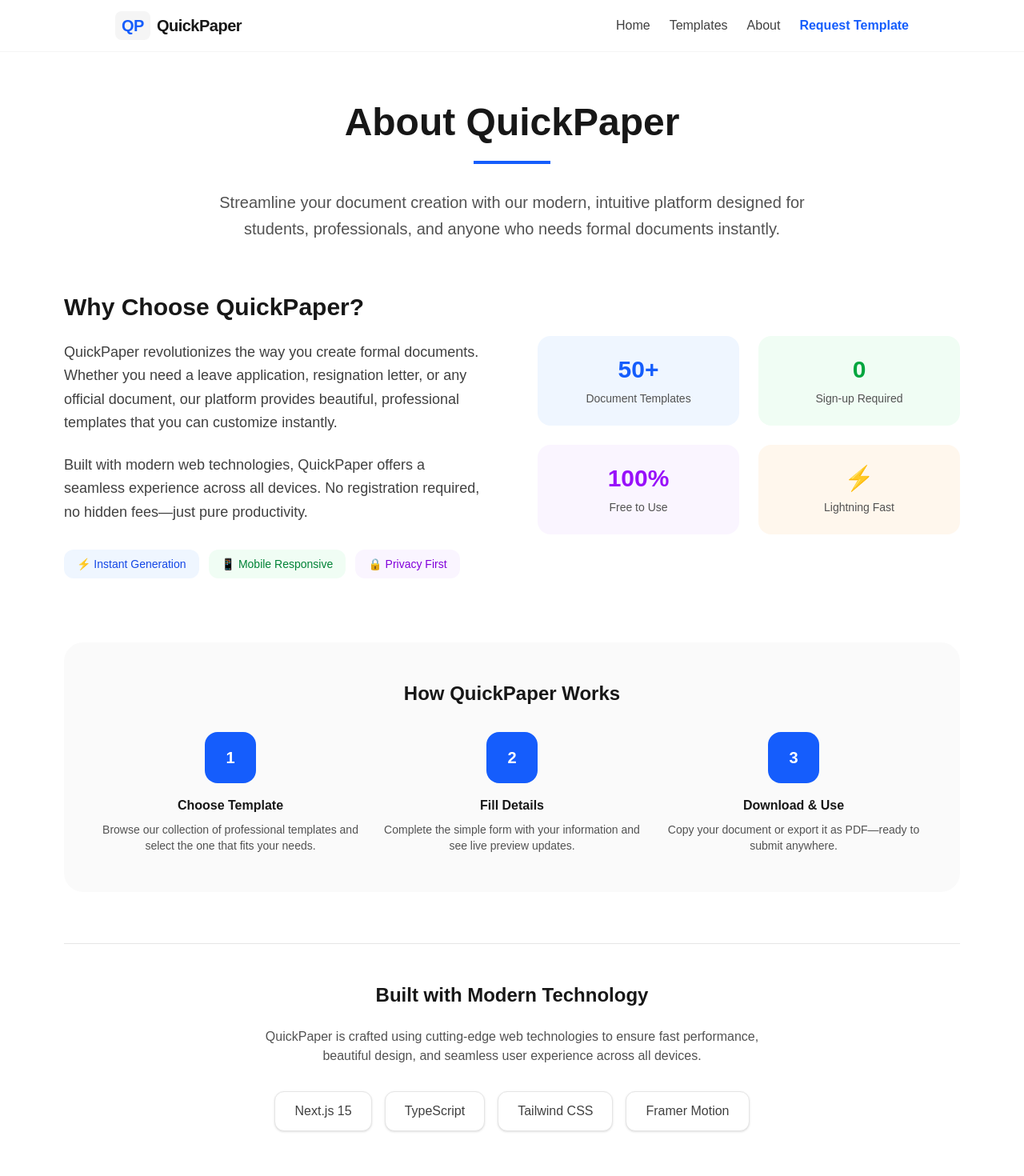
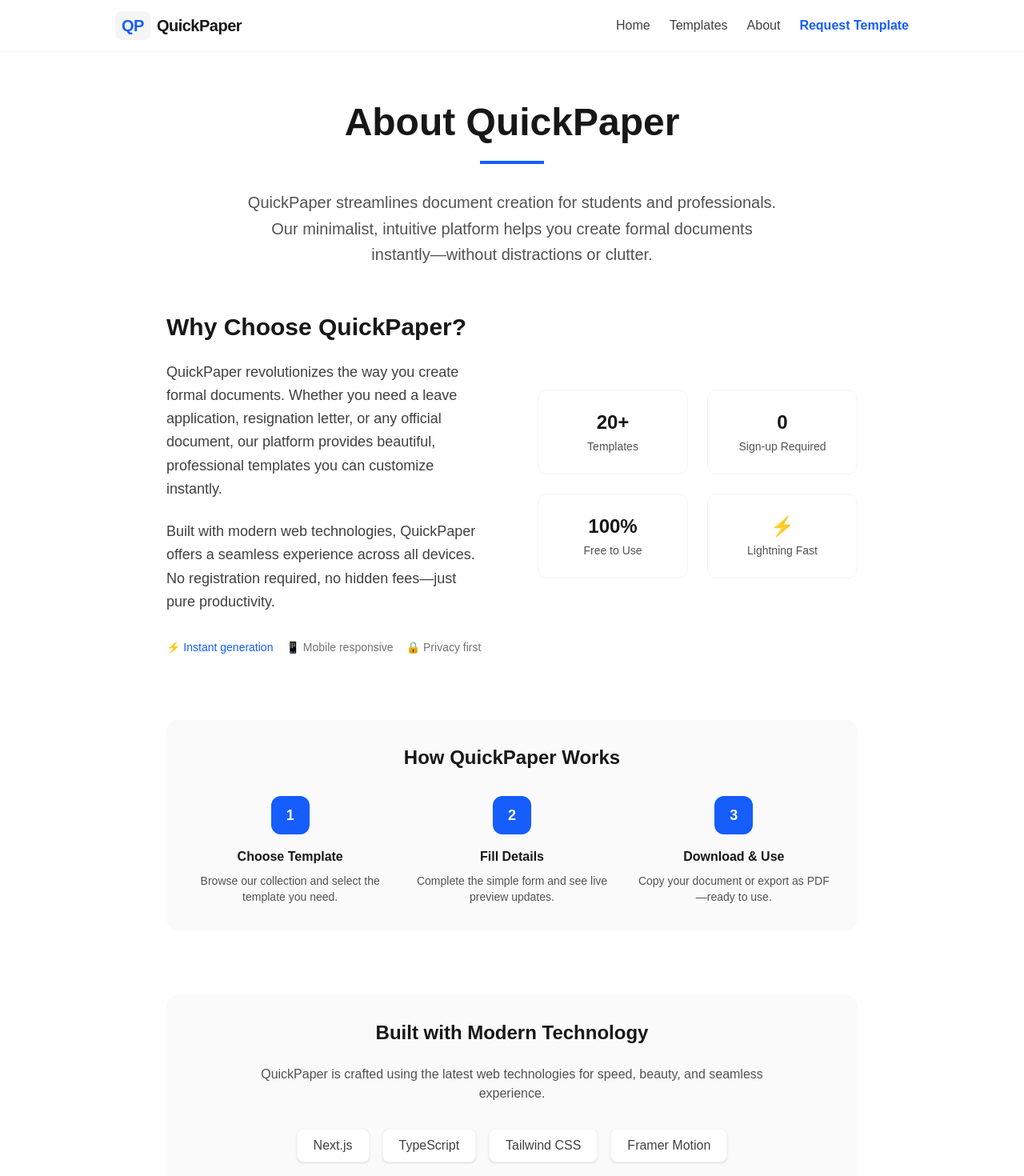
Before and after one commit to aditiappemane/QuickPaper, a Next.js app: page /about in a window 1280 px wide. Shown: the top 1470 px of the page at 80% size. Built offline with nearby package versions, Linux system fonts and the light colour scheme.

Commit message:
Updated the about/page.tsx

```diff
--- a/src/app/about/page.tsx
+++ b/src/app/about/page.tsx
@@ -10,167 +10,233 @@ export default function AboutPage() {
       <Header />
       <Template>
         <main className="flex-1 bg-white">
-          <div className="max-w-6xl mx-auto px-4 py-16">
+          <div className="max-w-4xl mx-auto px-4 py-16">
+            {/* Hero */}
             <motion.div
-              initial={{ opacity: 0, y: 32 }}
-              animate={{ opacity: 1, y: 0 }}
-              transition={{ duration: 0.5, ease: "easeOut" }}
+              initial={{ opacity: 0, filter: "blur(12px)" }}
+              animate={{ opacity: 1, filter: "blur(0px)" }}
+              transition={{ duration: 0.7, ease: "easeOut" }}
+              className="text-center mb-14"
             >
-              <div className="text-center mb-16">
-                <h1 className="text-5xl font-bold mb-6 text-neutral-900">
+              <motion.h1
+                initial={{ opacity: 0, filter: "blur(10px)" }}
+                animate={{ opacity: 1, filter: "blur(0px)" }}
+                transition={{ duration: 0.7, delay: 0.1, ease: "easeOut" }}
+                className="text-4xl md:text-5xl font-bold mb-6 text-neutral-900"
+              >
                 About QuickPaper
-                </h1>
-                <div className="w-24 h-1 bg-blue-600 mx-auto mb-8"></div>
-                <p className="text-xl text-neutral-600 max-w-3xl mx-auto leading-relaxed">
-                  Streamline your document creation with our modern, intuitive
-                  platform designed for students, professionals, and anyone who
-                  needs formal documents instantly.
-                </p>
-              </div>
+              </motion.h1>
+              <motion.div
+                initial={{ opacity: 0, filter: "blur(8px)" }}
+                animate={{ opacity: 1, filter: "blur(0px)" }}
+                transition={{ duration: 0.7, delay: 0.18, ease: "easeOut" }}
+                className="w-20 h-1 bg-blue-600 mx-auto mb-8"
+              />
+              <motion.p
+                initial={{ opacity: 0, filter: "blur(8px)" }}
+                animate={{ opacity: 1, filter: "blur(0px)" }}
+                transition={{ duration: 0.7, delay: 0.22, ease: "easeOut" }}
+                className="text-lg md:text-xl text-neutral-600 max-w-2xl mx-auto leading-relaxed"
+              >
+                QuickPaper streamlines document creation for students and
+                professionals. Our minimalist, intuitive platform helps you
+                create formal documents instantly—without distractions or
+                clutter.
+              </motion.p>
+            </motion.div>
 
-              <div className="grid lg:grid-cols-2 gap-16 items-center mb-20">
+            {/* Why Choose */}
+            <motion.div
+              initial={{ opacity: 0, filter: "blur(12px)" }}
+              animate={{ opacity: 1, filter: "blur(0px)" }}
+              transition={{ duration: 0.7, delay: 0.18, ease: "easeOut" }}
+              className="grid lg:grid-cols-2 gap-16 items-center mb-20"
+            >
               <div className="space-y-6">
-                  <h2 className="text-3xl font-semibold text-neutral-900 mb-6">
+                <motion.h2
+                  initial={{ opacity: 0, filter: "blur(10px)" }}
+                  animate={{ opacity: 1, filter: "blur(0px)" }}
+                  transition={{ duration: 0.7, delay: 0.22, ease: "easeOut" }}
+                  className="text-2xl md:text-3xl font-semibold text-neutral-900 mb-6"
+                >
                   Why Choose QuickPaper?
-                  </h2>
-                  <p className="text-lg text-neutral-700 leading-relaxed">
-                    QuickPaper revolutionizes the way you create formal
-                    documents. Whether you need a leave application, resignation
-                    letter, or any official document, our platform provides
-                    beautiful, professional templates that you can customize
-                    instantly.
-                  </p>
-                  <p className="text-lg text-neutral-700 leading-relaxed">
+                </motion.h2>
+                <motion.p
+                  initial={{ opacity: 0, filter: "blur(8px)" }}
+                  animate={{ opacity: 1, filter: "blur(0px)" }}
+                  transition={{ duration: 0.7, delay: 0.26, ease: "easeOut" }}
+                  className="text-base md:text-lg text-neutral-700 leading-relaxed"
+                >
+                  QuickPaper revolutionizes the way you create formal documents.
+                  Whether you need a leave application, resignation letter, or
+                  any official document, our platform provides beautiful,
+                  professional templates you can customize instantly.
+                </motion.p>
+                <motion.p
+                  initial={{ opacity: 0, filter: "blur(8px)" }}
+                  animate={{ opacity: 1, filter: "blur(0px)" }}
+                  transition={{ duration: 0.7, delay: 0.3, ease: "easeOut" }}
+                  className="text-base md:text-lg text-neutral-700 leading-relaxed"
+                >
                   Built with modern web technologies, QuickPaper offers a
                   seamless experience across all devices. No registration
                   required, no hidden fees—just pure productivity.
-                  </p>
-                  <div className="flex flex-wrap gap-3 mt-8">
-                    <span className="px-4 py-2 bg-blue-50 text-blue-700 rounded-xl text-sm font-medium">
-                      ⚡ Instant Generation
-                    </span>
-                    <span className="px-4 py-2 bg-green-50 text-green-700 rounded-xl text-sm font-medium">
-                      📱 Mobile Responsive
-                    </span>
-                    <span className="px-4 py-2 bg-purple-50 text-purple-700 rounded-xl text-sm font-medium">
-                      🔒 Privacy First
-                    </span>
+                </motion.p>
+                <motion.ul
+                  initial={{ opacity: 0, filter: "blur(6px)" }}
+                  animate={{ opacity: 1, filter: "blur(0px)" }}
+                  transition={{ duration: 0.7, delay: 0.32, ease: "easeOut" }}
+                  className="flex flex-wrap gap-4 mt-8"
+                >
+                  <li className="text-blue-600 font-medium text-sm">
+                    ⚡ Instant generation
+                  </li>
+                  <li className="text-neutral-500 font-medium text-sm">
+                    📱 Mobile responsive
+                  </li>
+                  <li className="text-neutral-500 font-medium text-sm">
+                    🔒 Privacy first
+                  </li>
+                </motion.ul>
               </div>
+              <div className="grid grid-cols-2 gap-6">
+                {[
+                  {
+                    value: "20+",
+                    label: "Templates",
+                  },
+                  {
+                    value: "0",
+                    label: "Sign-up Required",
+                  },
+                  {
+                    value: "100%",
+                    label: "Free to Use",
+                  },
+                  {
+                    value: "⚡",
+                    label: "Lightning Fast",
+                  },
+                ].map((stat, i) => (
+                  <motion.div
+                    key={i}
+                    initial={{ opacity: 0, filter: "blur(8px)" }}
+                    animate={{ opacity: 1, filter: "blur(0px)" }}
+                    transition={{
+                      duration: 0.7,
+                      delay: 0.34 + i * 0.06,
+                      ease: "easeOut",
+                    }}
+                    whileHover={{ scale: 1.04 }}
+                    className="p-6 rounded-xl border border-gray-100 bg-white text-center"
+                  >
+                    <div className="text-2xl font-bold text-neutral-900 mb-1">
+                      {stat.value}
                     </div>
-
-                <div className="grid grid-cols-2 gap-6">
-                  <motion.div
-                    whileHover={{ scale: 1.05 }}
-                    className="bg-blue-50 p-6 rounded-2xl text-center"
-                  >
-                    <div className="text-3xl font-bold text-blue-600 mb-2">
-                      50+
-                    </div>
-                    <div className="text-sm text-neutral-600">
-                      Document Templates
+                    <div className="text-sm text-neutral-600">{stat.label}</div>
+                  </motion.div>
+                ))}
               </div>
             </motion.div>
+
+            {/* How It Works */}
             <motion.div
-                    whileHover={{ scale: 1.05 }}
-                    className="bg-green-50 p-6 rounded-2xl text-center"
+              initial={{ opacity: 0, filter: "blur(12px)" }}
+              animate={{ opacity: 1, filter: "blur(0px)" }}
+              transition={{ duration: 0.7, delay: 0.32, ease: "easeOut" }}
+              className="rounded-2xl bg-neutral-50 p-8 mb-20"
             >
-                    <div className="text-3xl font-bold text-green-600 mb-2">
-                      0
+              <motion.h3
+                initial={{ opacity: 0, filter: "blur(8px)" }}
+                animate={{ opacity: 1, filter: "blur(0px)" }}
+                transition={{ duration: 0.7, delay: 0.34, ease: "easeOut" }}
+                className="text-xl md:text-2xl font-semibold text-neutral-900 mb-8 text-center"
+              >
+                How QuickPaper Works
+              </motion.h3>
+              <div className="grid md:grid-cols-3 gap-8">
+                {[
+                  {
+                    step: 1,
+                    title: "Choose Template",
+                    desc: "Browse our collection and select the template you need.",
+                  },
+                  {
+                    step: 2,
+                    title: "Fill Details",
+                    desc: "Complete the simple form and see live preview updates.",
+                  },
+                  {
+                    step: 3,
+                    title: "Download & Use",
+                    desc: "Copy your document or export as PDF—ready to use.",
+                  },
+                ].map((item, i) => (
+                  <motion.div
+                    key={i}
+                    initial={{ opacity: 0, filter: "blur(8px)" }}
+                    animate={{ opacity: 1, filter: "blur(0px)" }}
+                    transition={{
+                      duration: 0.7,
+                      delay: 0.36 + i * 0.06,
+                      ease: "easeOut",
+                    }}
+                    className="text-center"
+                  >
+                    <div className="w-12 h-12 bg-blue-600 rounded-xl flex items-center justify-center text-white font-bold text-lg mx-auto mb-4">
+                      {item.step}
                     </div>
-                    <div className="text-sm text-neutral-600">
-                      Sign-up Required
+                    <h4 className="font-semibold text-neutral-900 mb-2">
+                      {item.title}
+                    </h4>
+                    <p className="text-neutral-600 text-sm">{item.desc}</p>
+                  </motion.div>
+                ))}
               </div>
             </motion.div>
+
+            {/* Tech Section */}
             <motion.div
-                    whileHover={{ scale: 1.05 }}
-                    className="bg-purple-50 p-6 rounded-2xl text-center"
+              initial={{ opacity: 0, filter: "blur(12px)" }}
+              animate={{ opacity: 1, filter: "blur(0px)" }}
+              transition={{ duration: 0.7, delay: 0.36, ease: "easeOut" }}
+              className="rounded-2xl bg-neutral-50 p-8"
             >
-                    <div className="text-3xl font-bold text-purple-600 mb-2">
-                      100%
-                    </div>
-                    <div className="text-sm text-neutral-600">Free to Use</div>
-                  </motion.div>
-                  <motion.div
-                    whileHover={{ scale: 1.05 }}
-                    className="bg-orange-50 p-6 rounded-2xl text-center"
+              <motion.h3
+                initial={{ opacity: 0, filter: "blur(8px)" }}
+                animate={{ opacity: 1, filter: "blur(0px)" }}
+                transition={{ duration: 0.7, delay: 0.38, ease: "easeOut" }}
+                className="text-xl md:text-2xl font-semibold text-neutral-900 mb-6 text-center"
               >
-                    <div className="text-3xl font-bold text-orange-600 mb-2">
-                      ⚡
-                    </div>
-                    <div className="text-sm text-neutral-600">
-                      Lightning Fast
-                    </div>
-                  </motion.div>
-                </div>
-              </div>
-
-              <div className="bg-neutral-50 rounded-3xl p-12 mb-16">
-                <h3 className="text-2xl font-semibold text-neutral-900 mb-8 text-center">
-                  How QuickPaper Works
-                </h3>
-                <div className="grid md:grid-cols-3 gap-8">
-                  <div className="text-center">
-                    <div className="w-16 h-16 bg-blue-600 rounded-2xl flex items-center justify-center text-white font-bold text-xl mx-auto mb-4">
-                      1
-                    </div>
-                    <h4 className="font-semibold text-neutral-900 mb-2">
-                      Choose Template
-                    </h4>
-                    <p className="text-neutral-600 text-sm">
-                      Browse our collection of professional templates and select
-                      the one that fits your needs.
-                    </p>
-                  </div>
-                  <div className="text-center">
-                    <div className="w-16 h-16 bg-blue-600 rounded-2xl flex items-center justify-center text-white font-bold text-xl mx-auto mb-4">
-                      2
-                    </div>
-                    <h4 className="font-semibold text-neutral-900 mb-2">
-                      Fill Details
-                    </h4>
-                    <p className="text-neutral-600 text-sm">
-                      Complete the simple form with your information and see
-                      live preview updates.
-                    </p>
-                  </div>
-                  <div className="text-center">
-                    <div className="w-16 h-16 bg-blue-600 rounded-2xl flex items-center justify-center text-white font-bold text-xl mx-auto mb-4">
-                      3
-                    </div>
-                    <h4 className="font-semibold text-neutral-900 mb-2">
-                      Download & Use
-                    </h4>
-                    <p className="text-neutral-600 text-sm">
-                      Copy your document or export it as PDF—ready to submit
-                      anywhere.
-                    </p>
-                  </div>
-                </div>
-              </div>
-
-              <div className="text-center py-12 border-t border-neutral-200">
-                <h3 className="text-2xl font-semibold text-neutral-900 mb-6">
                 Built with Modern Technology
-                </h3>
-                <p className="text-neutral-600 mb-8 max-w-2xl mx-auto">
-                  QuickPaper is crafted using cutting-edge web technologies to
-                  ensure fast performance, beautiful design, and seamless user
-                  experience across all devices.
-                </p>
+              </motion.h3>
+              <motion.p
+                initial={{ opacity: 0, filter: "blur(8px)" }}
+                animate={{ opacity: 1, filter: "blur(0px)" }}
+                transition={{ duration: 0.7, delay: 0.4, ease: "easeOut" }}
+                className="text-neutral-600 mb-8 max-w-2xl mx-auto text-center"
+              >
+                QuickPaper is crafted using the latest web technologies for
+                speed, beauty, and seamless experience.
+              </motion.p>
               <div className="flex flex-wrap justify-center gap-4">
-                  <span className="px-6 py-3 bg-white border border-neutral-200 rounded-xl font-medium text-neutral-700 shadow-sm hover:shadow-md transition-shadow">
-                    Next.js 15
-                  </span>
-                  <span className="px-6 py-3 bg-white border border-neutral-200 rounded-xl font-medium text-neutral-700 shadow-sm hover:shadow-md transition-shadow">
-                    TypeScript
-                  </span>
-                  <span className="px-6 py-3 bg-white border border-neutral-200 rounded-xl font-medium text-neutral-700 shadow-sm hover:shadow-md transition-shadow">
-                    Tailwind CSS
-                  </span>
-                  <span className="px-6 py-3 bg-white border border-neutral-200 rounded-xl font-medium text-neutral-700 shadow-sm hover:shadow-md transition-shadow">
-                    Framer Motion
-                  </span>
-                </div>
+                {["Next.js", "TypeScript", "Tailwind CSS", "Framer Motion"].map(
+                  (tech, i) => (
+                    <motion.span
+                      key={tech}
+                      initial={{ opacity: 0, filter: "blur(8px)" }}
+                      animate={{ opacity: 1, filter: "blur(0px)" }}
+                      transition={{
+                        duration: 0.7,
+                        delay: 0.42 + i * 0.04,
+                        ease: "easeOut",
+                      }}
+                      className="px-5 py-2 bg-white border border-gray-100 rounded-lg font-medium text-neutral-700 shadow-sm"
+                    >
+                      {tech}
+                    </motion.span>
+                  )
+                )}
               </div>
             </motion.div>
           </div>
```
Lines whose indentation alone changed are shown as unchanged.
